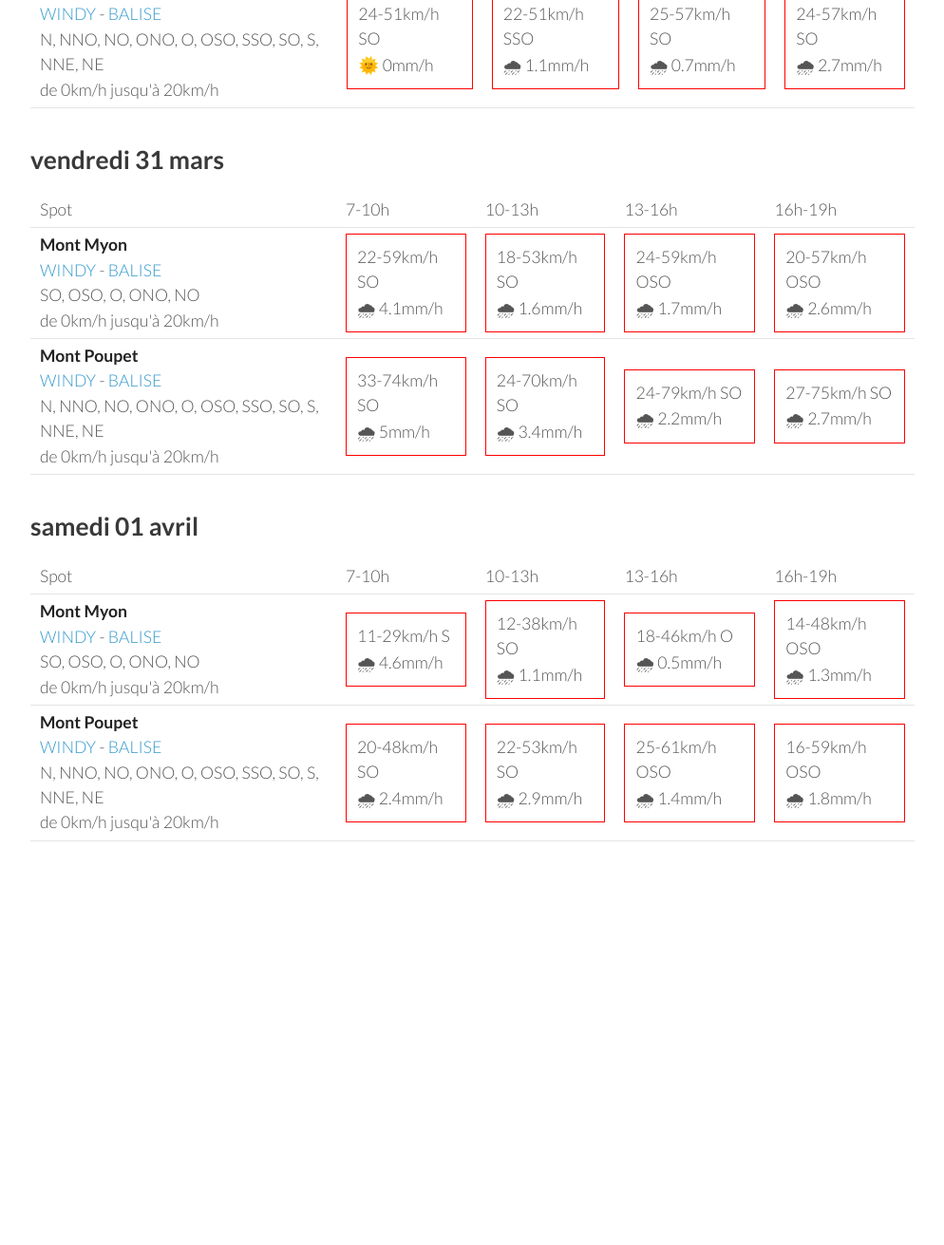
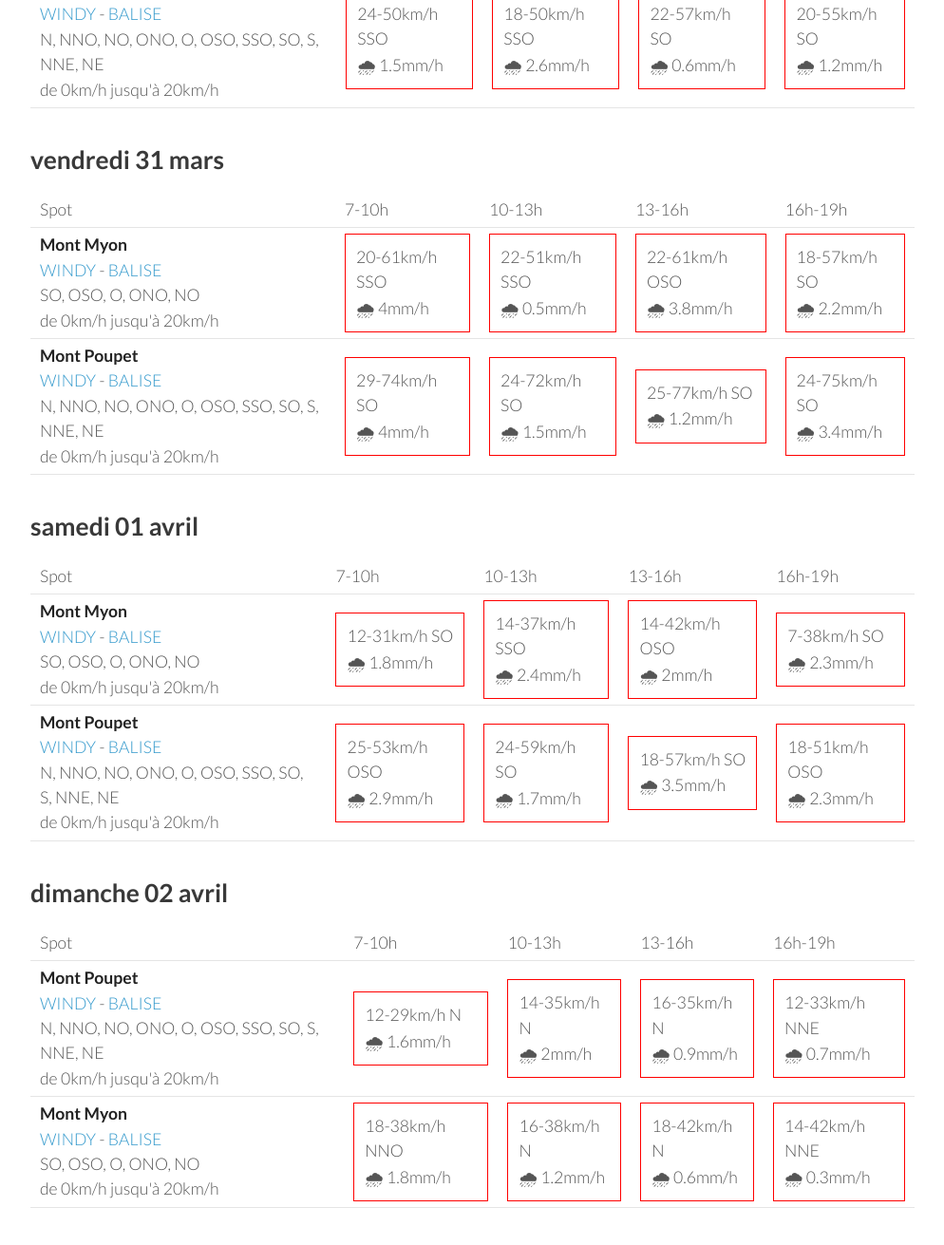
Before and after one commit to parapente-dans-le-nord/parapente-dans-le-nord.github.io, a Jekyll site: the page built from jura.markdown, in a window 1280 px wide and 1400 px high, scrolled down 1289 px. Shown: the top 1311 px of the window at 95% size, without its empty margins (26-1020 px from the left). Built offline with Jekyll 4.4.1, drawn with Linux system fonts in a browser that asks for light colours; before the commit the page ends 2303 px from its top, so only the background shows below that; some of the changed text lies outside the part shown.

Commit message:
update index.markdown

```diff
--- a/jura.markdown
+++ b/jura.markdown
@@ -7,7 +7,7 @@ title:  "Tous les spots"
 {: .links}
 
 # Prevision Windy, modèle Arome
-page mise à jour le mardi 28 mars 10:20
+page mise à jour le mardi 28 mars 13:20
 
 ## mardi 28 mars
 
@@ -24,21 +24,19 @@ page mise à jour le mardi 28 mars 10:20
 <tr>
         <td><strong>Mont Poupet</strong><br><a href="https://windy.com/46.970/5.876?46.541,5.876,8">WINDY</a> - <span class=""><a href="http://www.balisemeteo.com/balise.php?idBalise=92">BALISE</a> </span><br> <span class="vent-favorable">N, NNO, NO, ONO, O, OSO, SSO, SO, S, NNE, NE</span><br><span class="force-vent">de 0km/h jusqu'à 20km/h</span> </td>
 
-            <td><div class="not-flyable"><p>3-9km/h ENE</p><p>🌞 0mm/h</p></div></td>
-            <td><div class="flyable"><p>5-11km/h NNO</p><p>🌞 0mm/h</p></div></td>
-            <td><div class="flyable"><p>7-18km/h ONO</p><p>🌞 0mm/h</p></div></td>
+            <td><div class="not-flyable"><p>0-0km/h NA</p><p>🌧️ 0mm/h</p></div></td>
+            <td><div class="flyable"><p>1-7km/h NNO</p><p>🌞 0mm/h</p></div></td>
+            <td><div class="not-flyable"><p>7-22km/h O</p><p>🌞 0mm/h</p></div></td>
             <td><div class="flyable"><p>5-18km/h O</p><p>🌞 0mm/h</p></div></td>
-
 
     </tr>
 <tr>
         <td><strong>Mont Myon</strong><br><a href="https://windy.com/46.331/5.397?45.898,5.394,8,m:eWoagj8">WINDY</a> - <span class=""><a href="http://www.balisemeteo.com/balise.php?idBalise=70">BALISE</a> </span><br> <span class="vent-favorable">SO, OSO, O, ONO, NO</span><br><span class="force-vent">de 0km/h jusqu'à 20km/h</span> </td>
 
-            <td><div class="not-flyable"><p>3-9km/h E</p><p>🌞 0mm/h</p></div></td>
-            <td><div class="flyable"><p>3-7km/h ONO</p><p>🌞 0mm/h</p></div></td>
-            <td><div class="flyable"><p>5-16km/h ONO</p><p>🌞 0mm/h</p></div></td>
-            <td><div class="flyable"><p>5-18km/h OSO</p><p>🌞 0mm/h</p></div></td>
-
+            <td><div class="not-flyable"><p>0-0km/h NA</p><p>🌧️ 0mm/h</p></div></td>
+            <td><div class="flyable"><p>3-7km/h NO</p><p>🌞 0mm/h</p></div></td>
+            <td><div class="not-flyable"><p>9-22km/h O</p><p>🌞 0mm/h</p></div></td>
+            <td><div class="flyable"><p>5-14km/h OSO</p><p>🌞 0mm/h</p></div></td>
 
     </tr>
 
@@ -60,20 +58,20 @@ page mise à jour le mardi 28 mars 10:20
 <tr>
         <td><strong>Mont Myon</strong><br><a href="https://windy.com/46.331/5.397?45.898,5.394,8,m:eWoagj8">WINDY</a> - <span class=""><a href="http://www.balisemeteo.com/balise.php?idBalise=70">BALISE</a> </span><br> <span class="vent-favorable">SO, OSO, O, ONO, NO</span><br><span class="force-vent">de 0km/h jusqu'à 20km/h</span> </td>
 
+            <td><div class="not-flyable"><p>16-42km/h SSO</p><p>🌞 0mm/h</p></div></td>
+            <td><div class="not-flyable"><p>12-38km/h SSO</p><p>🌞 0mm/h</p></div></td>
+            <td><div class="not-flyable"><p>11-33km/h SO</p><p>🌞 0mm/h</p></div></td>
             <td><div class="not-flyable"><p>14-38km/h SSO</p><p>🌞 0mm/h</p></div></td>
-            <td><div class="not-flyable"><p>12-35km/h SSO</p><p>🌞 0mm/h</p></div></td>
-            <td><div class="not-flyable"><p>11-35km/h SSO</p><p>🌞 0mm/h</p></div></td>
-            <td><div class="not-flyable"><p>14-40km/h SSO</p><p>🌞 0mm/h</p></div></td>
 
 
     </tr>
 <tr>
         <td><strong>Mont Poupet</strong><br><a href="https://windy.com/46.970/5.876?46.541,5.876,8">WINDY</a> - <span class=""><a href="http://www.balisemeteo.com/balise.php?idBalise=92">BALISE</a> </span><br> <span class="vent-favorable">N, NNO, NO, ONO, O, OSO, SSO, SO, S, NNE, NE</span><br><span class="force-vent">de 0km/h jusqu'à 20km/h</span> </td>
 
-            <td><div class="not-flyable"><p>12-27km/h S</p><p>🌞 0mm/h</p></div></td>
-            <td><div class="not-flyable"><p>12-31km/h SSO</p><p>🌞 0mm/h</p></div></td>
-            <td><div class="not-flyable"><p>11-27km/h SSO</p><p>🌞 0mm/h</p></div></td>
-            <td><div class="not-flyable"><p>14-38km/h SSO</p><p>🌞 0mm/h</p></div></td>
+            <td><div class="not-flyable"><p>11-29km/h SSO</p><p>🌞 0mm/h</p></div></td>
+            <td><div class="not-flyable"><p>12-29km/h S</p><p>🌞 0mm/h</p></div></td>
+            <td><div class="not-flyable"><p>11-35km/h SO</p><p>🌞 0mm/h</p></div></td>
+            <td><div class="not-flyable"><p>14-37km/h SSO</p><p>🌞 0mm/h</p></div></td>
 
 
     </tr>
@@ -96,20 +94,20 @@ page mise à jour le mardi 28 mars 10:20
 <tr>
         <td><strong>Mont Myon</strong><br><a href="https://windy.com/46.331/5.397?45.898,5.394,8,m:eWoagj8">WINDY</a> - <span class=""><a href="http://www.balisemeteo.com/balise.php?idBalise=70">BALISE</a> </span><br> <span class="vent-favorable">SO, OSO, O, ONO, NO</span><br><span class="force-vent">de 0km/h jusqu'à 20km/h</span> </td>
 
-            <td><div class="not-flyable"><p>18-48km/h SSO</p><p>🌞 0mm/h</p></div></td>
-            <td><div class="not-flyable"><p>20-48km/h S</p><p>🌧 0.9mm/h</p></div></td>
-            <td><div class="not-flyable"><p>18-46km/h SSO</p><p>🌧 2.1mm/h</p></div></td>
-            <td><div class="not-flyable"><p>14-48km/h SO</p><p>🌧 2.1mm/h</p></div></td>
+            <td><div class="not-flyable"><p>18-44km/h SSO</p><p>🌧 0.7mm/h</p></div></td>
+            <td><div class="not-flyable"><p>20-48km/h S</p><p>🌧 0.7mm/h</p></div></td>
+            <td><div class="not-flyable"><p>16-46km/h SSO</p><p>🌧 0.5mm/h</p></div></td>
+            <td><div class="not-flyable"><p>18-42km/h SO</p><p>🌧 0.5mm/h</p></div></td>
 
 
     </tr>
 <tr>
         <td><strong>Mont Poupet</strong><br><a href="https://windy.com/46.970/5.876?46.541,5.876,8">WINDY</a> - <span class=""><a href="http://www.balisemeteo.com/balise.php?idBalise=92">BALISE</a> </span><br> <span class="vent-favorable">N, NNO, NO, ONO, O, OSO, SSO, SO, S, NNE, NE</span><br><span class="force-vent">de 0km/h jusqu'à 20km/h</span> </td>
 
-            <td><div class="not-flyable"><p>24-51km/h SO</p><p>🌞 0mm/h</p></div></td>
-            <td><div class="not-flyable"><p>22-51km/h SSO</p><p>🌧 1.1mm/h</p></div></td>
-            <td><div class="not-flyable"><p>25-57km/h SO</p><p>🌧 0.7mm/h</p></div></td>
-            <td><div class="not-flyable"><p>24-57km/h SO</p><p>🌧 2.7mm/h</p></div></td>
+            <td><div class="not-flyable"><p>24-50km/h SSO</p><p>🌧 1.5mm/h</p></div></td>
+            <td><div class="not-flyable"><p>18-50km/h SSO</p><p>🌧 2.6mm/h</p></div></td>
+            <td><div class="not-flyable"><p>22-57km/h SO</p><p>🌧 0.6mm/h</p></div></td>
+            <td><div class="not-flyable"><p>20-55km/h SO</p><p>🌧 1.2mm/h</p></div></td>
 
 
     </tr>
@@ -132,20 +130,20 @@ page mise à jour le mardi 28 mars 10:20
 <tr>
         <td><strong>Mont Myon</strong><br><a href="https://windy.com/46.331/5.397?45.898,5.394,8,m:eWoagj8">WINDY</a> - <span class=""><a href="http://www.balisemeteo.com/balise.php?idBalise=70">BALISE</a> </span><br> <span class="vent-favorable">SO, OSO, O, ONO, NO</span><br><span class="force-vent">de 0km/h jusqu'à 20km/h</span> </td>
 
-            <td><div class="not-flyable"><p>22-59km/h SO</p><p>🌧 4.1mm/h</p></div></td>
-            <td><div class="not-flyable"><p>18-53km/h SO</p><p>🌧 1.6mm/h</p></div></td>
-            <td><div class="not-flyable"><p>24-59km/h OSO</p><p>🌧 1.7mm/h</p></div></td>
-            <td><div class="not-flyable"><p>20-57km/h OSO</p><p>🌧 2.6mm/h</p></div></td>
+            <td><div class="not-flyable"><p>20-61km/h SSO</p><p>🌧 4mm/h</p></div></td>
+            <td><div class="not-flyable"><p>22-51km/h SSO</p><p>🌧 0.5mm/h</p></div></td>
+            <td><div class="not-flyable"><p>22-61km/h OSO</p><p>🌧 3.8mm/h</p></div></td>
+            <td><div class="not-flyable"><p>18-57km/h SO</p><p>🌧 2.2mm/h</p></div></td>
 
 
     </tr>
 <tr>
         <td><strong>Mont Poupet</strong><br><a href="https://windy.com/46.970/5.876?46.541,5.876,8">WINDY</a> - <span class=""><a href="http://www.balisemeteo.com/balise.php?idBalise=92">BALISE</a> </span><br> <span class="vent-favorable">N, NNO, NO, ONO, O, OSO, SSO, SO, S, NNE, NE</span><br><span class="force-vent">de 0km/h jusqu'à 20km/h</span> </td>
 
-            <td><div class="not-flyable"><p>33-74km/h SO</p><p>🌧 5mm/h</p></div></td>
-            <td><div class="not-flyable"><p>24-70km/h SO</p><p>🌧 3.4mm/h</p></div></td>
-            <td><div class="not-flyable"><p>24-79km/h SO</p><p>🌧 2.2mm/h</p></div></td>
-            <td><div class="not-flyable"><p>27-75km/h SO</p><p>🌧 2.7mm/h</p></div></td>
+            <td><div class="not-flyable"><p>29-74km/h SO</p><p>🌧 4mm/h</p></div></td>
+            <td><div class="not-flyable"><p>24-72km/h SO</p><p>🌧 1.5mm/h</p></div></td>
+            <td><div class="not-flyable"><p>25-77km/h SO</p><p>🌧 1.2mm/h</p></div></td>
+            <td><div class="not-flyable"><p>24-75km/h SO</p><p>🌧 3.4mm/h</p></div></td>
 
 
     </tr>
@@ -168,20 +166,20 @@ page mise à jour le mardi 28 mars 10:20
 <tr>
         <td><strong>Mont Myon</strong><br><a href="https://windy.com/46.331/5.397?45.898,5.394,8,m:eWoagj8">WINDY</a> - <span class=""><a href="http://www.balisemeteo.com/balise.php?idBalise=70">BALISE</a> </span><br> <span class="vent-favorable">SO, OSO, O, ONO, NO</span><br><span class="force-vent">de 0km/h jusqu'à 20km/h</span> </td>
 
-            <td><div class="not-flyable"><p>11-29km/h S</p><p>🌧 4.6mm/h</p></div></td>
-            <td><div class="not-flyable"><p>12-38km/h SO</p><p>🌧 1.1mm/h</p></div></td>
-            <td><div class="not-flyable"><p>18-46km/h O</p><p>🌧 0.5mm/h</p></div></td>
-            <td><div class="not-flyable"><p>14-48km/h OSO</p><p>🌧 1.3mm/h</p></div></td>
+            <td><div class="not-flyable"><p>12-31km/h SO</p><p>🌧 1.8mm/h</p></div></td>
+            <td><div class="not-flyable"><p>14-37km/h SSO</p><p>🌧 2.4mm/h</p></div></td>
+            <td><div class="not-flyable"><p>14-42km/h OSO</p><p>🌧 2mm/h</p></div></td>
+            <td><div class="not-flyable"><p>7-38km/h SO</p><p>🌧 2.3mm/h</p></div></td>
 
 
     </tr>
 <tr>
         <td><strong>Mont Poupet</strong><br><a href="https://windy.com/46.970/5.876?46.541,5.876,8">WINDY</a> - <span class=""><a href="http://www.balisemeteo.com/balise.php?idBalise=92">BALISE</a> </span><br> <span class="vent-favorable">N, NNO, NO, ONO, O, OSO, SSO, SO, S, NNE, NE</span><br><span class="force-vent">de 0km/h jusqu'à 20km/h</span> </td>
 
-            <td><div class="not-flyable"><p>20-48km/h SO</p><p>🌧 2.4mm/h</p></div></td>
-            <td><div class="not-flyable"><p>22-53km/h SO</p><p>🌧 2.9mm/h</p></div></td>
-            <td><div class="not-flyable"><p>25-61km/h OSO</p><p>🌧 1.4mm/h</p></div></td>
-            <td><div class="not-flyable"><p>16-59km/h OSO</p><p>🌧 1.8mm/h</p></div></td>
+            <td><div class="not-flyable"><p>25-53km/h OSO</p><p>🌧 2.9mm/h</p></div></td>
+            <td><div class="not-flyable"><p>24-59km/h SO</p><p>🌧 1.7mm/h</p></div></td>
+            <td><div class="not-flyable"><p>18-57km/h SO</p><p>🌧 3.5mm/h</p></div></td>
+            <td><div class="not-flyable"><p>18-51km/h OSO</p><p>🌧 2.3mm/h</p></div></td>
 
 
     </tr>
@@ -189,3 +187,39 @@ page mise à jour le mardi 28 mars 10:20
 </tbody>
 </table>
 {:/}
+## dimanche 02 avril
+
+{::nomarkdown}
+<table>
+  <tbody>
+    <tr>
+      <td>Spot</td>
+      <td>7-10h</td>
+      <td>10-13h</td>
+      <td>13-16h</td>
+      <td>16h-19h</td>
+    </tr>
+<tr>
+        <td><strong>Mont Poupet</strong><br><a href="https://windy.com/46.970/5.876?46.541,5.876,8">WINDY</a> - <span class=""><a href="http://www.balisemeteo.com/balise.php?idBalise=92">BALISE</a> </span><br> <span class="vent-favorable">N, NNO, NO, ONO, O, OSO, SSO, SO, S, NNE, NE</span><br><span class="force-vent">de 0km/h jusqu'à 20km/h</span> </td>
+
+            <td><div class="not-flyable"><p>12-29km/h N</p><p>🌧 1.6mm/h</p></div></td>
+            <td><div class="not-flyable"><p>14-35km/h N</p><p>🌧 2mm/h</p></div></td>
+            <td><div class="not-flyable"><p>16-35km/h N</p><p>🌧 0.9mm/h</p></div></td>
+            <td><div class="not-flyable"><p>12-33km/h NNE</p><p>🌧 0.7mm/h</p></div></td>
+
+
+    </tr>
+<tr>
+        <td><strong>Mont Myon</strong><br><a href="https://windy.com/46.331/5.397?45.898,5.394,8,m:eWoagj8">WINDY</a> - <span class=""><a href="http://www.balisemeteo.com/balise.php?idBalise=70">BALISE</a> </span><br> <span class="vent-favorable">SO, OSO, O, ONO, NO</span><br><span class="force-vent">de 0km/h jusqu'à 20km/h</span> </td>
+
+            <td><div class="not-flyable"><p>18-38km/h NNO</p><p>🌧 1.8mm/h</p></div></td>
+            <td><div class="not-flyable"><p>16-38km/h N</p><p>🌧 1.2mm/h</p></div></td>
+            <td><div class="not-flyable"><p>18-42km/h N</p><p>🌧 0.6mm/h</p></div></td>
+            <td><div class="not-flyable"><p>14-42km/h NNE</p><p>🌧 0.3mm/h</p></div></td>
+
+
+    </tr>
+
+</tbody>
+</table>
+{:/}
```
